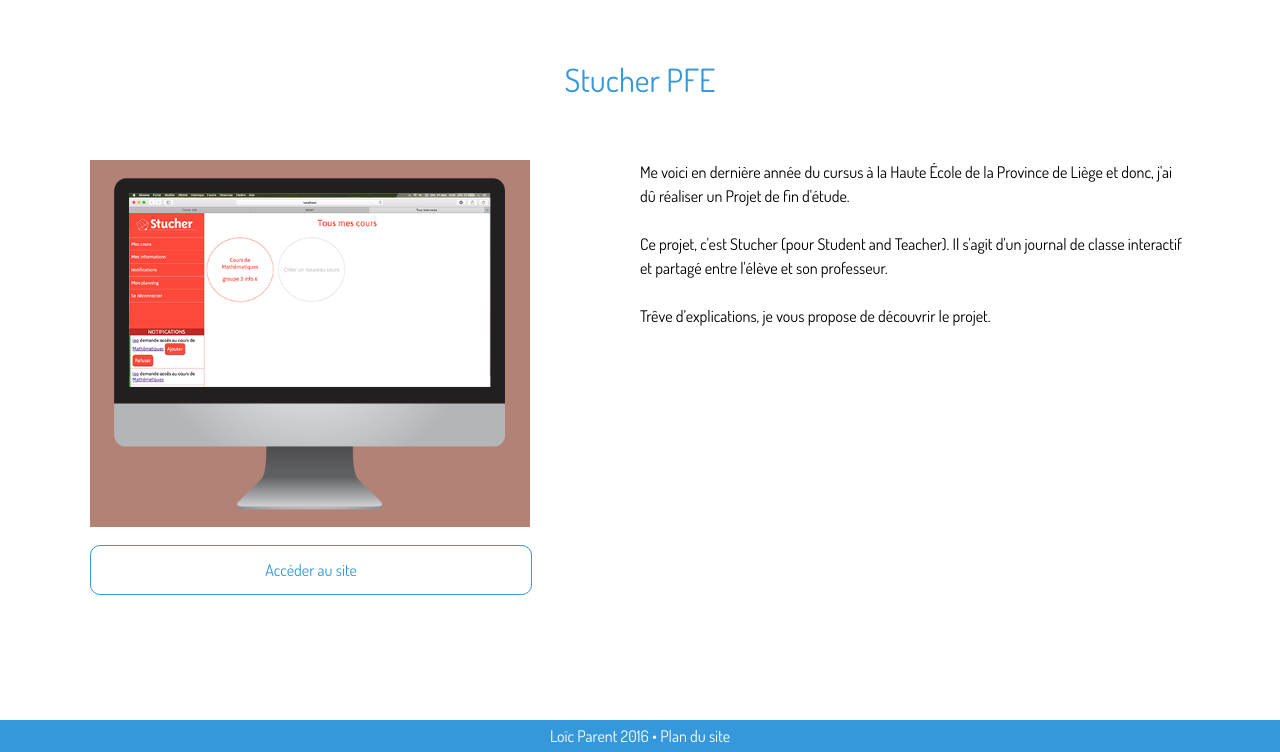
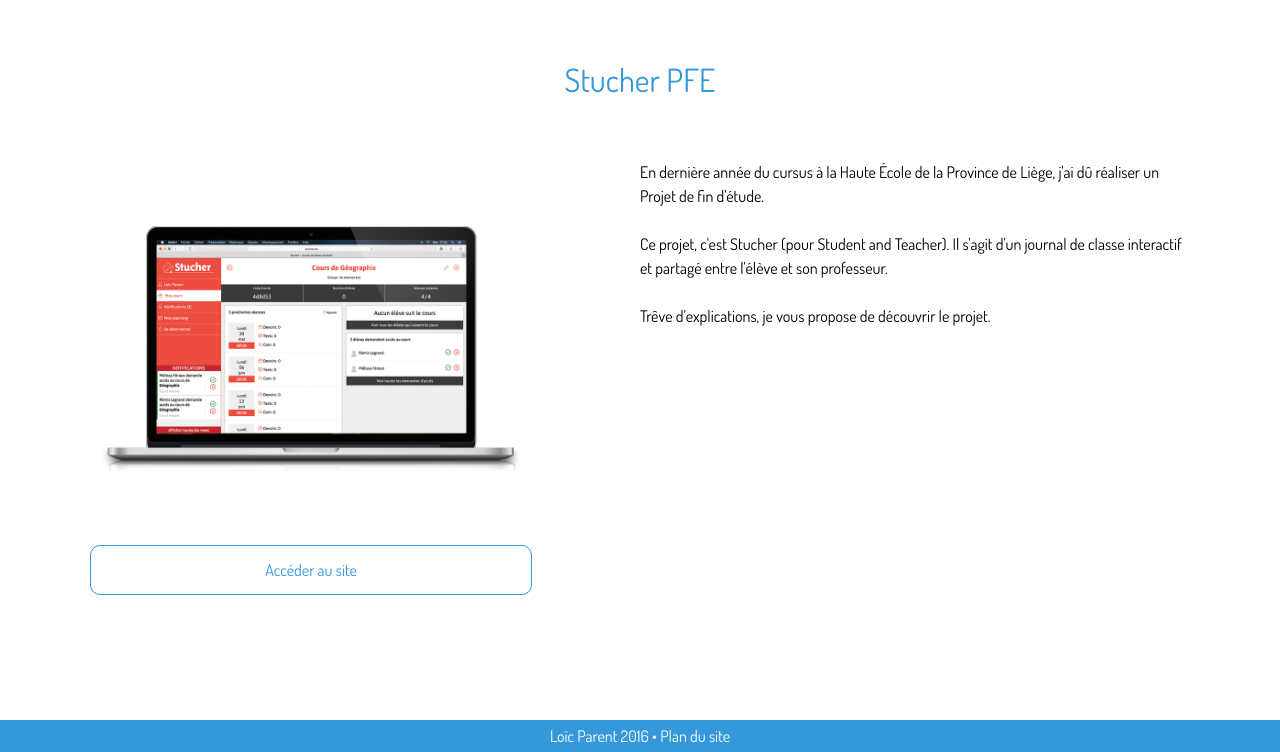
Before and after one commit to loicparent/site-portefolio, a PHP site: page /stucher.php in a window 1280 px wide. Shown: the part 64-816 px from the top of the page. Run offline with PHP 8.4, Linux system fonts and the light colour scheme.

Commit message:
Add and change image & change text

```diff
--- a/index.php
+++ b/index.php
@@ -83,7 +83,7 @@ include( 'mail.php' );
 		<article class="project projet_web" itemprop="workExample">
 			<a href="./stucher.php" class="project__link">Voir le projet <span class="hidden">Stucher (PFE)</span></a>
 			<h3 class="project__info">Stucher (PFE)</h3>
-			<img src="./img/stucher.png" alt="Stucher (PFE)" class="project__picture" width="600" height="500">
+			<img src="./img/stucher.jpg" alt="Stucher (PFE)" class="project__picture" width="600" height="500">
 		</article>
 		<article class="project projet_web" itemprop="workExample">
 			<a href="./alfa.php" class="project__link">Voir le projet <span class="hidden">Centre Alfa</span></a>
--- a/stucher.php
+++ b/stucher.php
@@ -14,12 +14,12 @@ include( 'header.php' );
 			<h2 class="projectTitle title2 hidden">Informations sur le projet</h2>
 			<div class="left">
 				<figure class="pictureZone">
-					<img src="./img/stucher.png" alt="Stucher PFE">
+					<img src="./img/stucher.jpg" alt="Stucher PFE">
 				</figure>
 				<a href="http://stucher.be" class="infoProject__link">Accéder au site</a>
 			</div>
 			<div class="right">
-				<p>Me voici en dernière année du cursus à la Haute École de la Province de Liège et donc, j'ai dû réaliser un Projet de fin d'étude.</p>
+				<p>En dernière année du cursus à la Haute École de la Province de Liège, j'ai dû réaliser un Projet de fin d'étude.</p>
 				<p>Ce projet, c'est Stucher (pour Student and Teacher). Il s'agit d'un journal de classe interactif et partagé entre l'élève et son professeur.</p>
 				<p>Trêve d’explications, je vous propose de découvrir le projet.</p>
 			</div>
```
Also changed, not shown: img/stucher.jpg (added).
